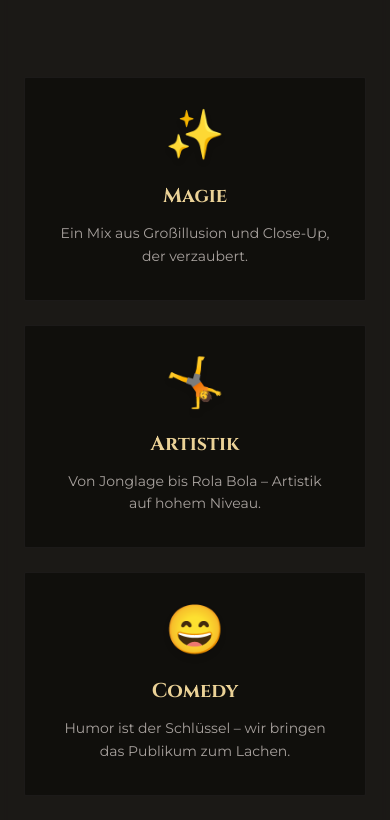
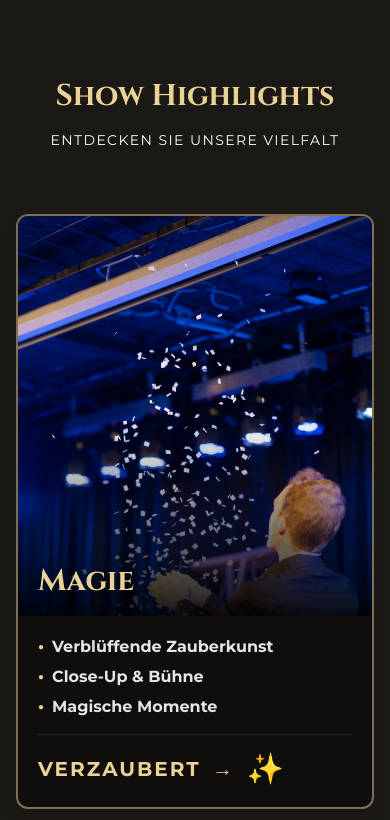
Before and after one commit to blacki2016/duo-website, a React (Vite) app: page /#/ in a window 390 px wide. Shown: the part 960-1780 px from the top of the page. Built offline with nearby package versions, Linux system fonts and the light colour scheme.

Commit message:
highlights

```diff
--- a/pages/Home.tsx
+++ b/pages/Home.tsx
@@ -60,6 +60,88 @@ const LEISTUNGEN = [
     title: "Musik",
     desc: "Live-Elemente mit Ukulele, Klavier und Percussion.",
     icon: "🎵"
+  }
+];
+
+// Show Highlights / Show Data
+const SHOW_DATA = [
+  {
+    title: "Magie",
+    img: `${import.meta.env.BASE_URL}images/limaex.magie.jpg`,
+    features: [
+      "Verblüffende Zauberkunst",
+      "Close-Up & Bühne",
+      "Magische Momente"
+    ],
+    ctaText: "Verzaubert",
+    ctaEmoji: "✨",
+    link: "/magie",
+    imgPos: "object-top"
+  },
+  {
+    title: "Jonglage",
+    img: `${import.meta.env.BASE_URL}images/limaex.jonglage.jpg`,
+    features: [
+      "Hohes Tempo",
+      "Bälle, Keulen & mehr",
+      "Präzision pur"
+    ],
+    ctaText: "Wirbelwind",
+    ctaEmoji: "🤹",
+    link: "/jonglage",
+    imgPos: "object-center"
+  },
+  {
+    title: "Akrobatik",
+    img: `${import.meta.env.BASE_URL}images/limaex.rola.jpg.webp`,
+    features: [
+      "Rola-Rola Show",
+      "Körperbeherrschung",
+      "Balanceakte"
+    ],
+    ctaText: "Balance",
+    ctaEmoji: "🤸",
+    link: "/akrobatik",
+    imgPos: "object-center"
+  },
+  {
+    title: "Comedy",
+    img: `${import.meta.env.BASE_URL}images/limaex.slider2.jpg`,
+    features: [
+      "Lachen garantiert",
+      "Interaktiver Spaß",
+      "Humorvolle Einlagen"
+    ],
+    ctaText: "Lachmuskeln",
+    ctaEmoji: "😂",
+    link: "/comedy",
+    imgPos: "object-top"
+  },
+  {
+    title: "Großillusionen",
+    img: `${import.meta.env.BASE_URL}images/limaex.illusion.jpg`,
+    features: [
+      "Spektakuläre Effekte",
+      "Las Vegas Flair",
+      "Große Bühne"
+    ],
+    ctaText: "Staunen",
+    ctaEmoji: "🎩",
+    link: "/grossillusionen",
+    imgPos: "object-center"
+  },
+  {
+    title: "Musik",
+    img: `${import.meta.env.BASE_URL}images/showformate.limaex.jpg`,
+    features: [
+      "Live Entertainment",
+      "Rhythmische Begleitung",
+      "Atmosphäre"
+    ],
+    ctaText: "Klangvoll",
+    ctaEmoji: "🎵",
+    link: "/musik",
+    imgPos: "object-top"
   }
 ];
 
@@ -249,7 +331,77 @@ const Home: React.FC = () => {
       {/* --- MAIN CONTENT --- */}
       <div className="relative z-20 bg-stone-900/80 backdrop-blur-sm border-t border-[#ebd297]/20 shadow-[0_-20px_60px_rgba(0,0,0,0.8)]">
 
-        {/* 1. KERNKOMPETENZEN */}
+        {/* 1. SHOWHIGHLIGHTS */}
+        <section className="py-24 bg-transparent border-t border-white/5 relative z-10">
+          {/* Lokales Styling für die Hover-Effekte */}
+          <style>{`
+            .show-card:hover .show-card-img {
+                transform: scale(1.03);
+            }
+          `}</style>
+
+          <div className="container mx-auto px-4 md:px-6">
+            <div className="text-center mb-16">
+              <h2 className="text-3xl md:text-5xl font-serif font-bold text-[#ebd297] mb-4">
+                Show Highlights
+              </h2>
+              <p className="text-white max-w-xl mx-auto uppercase tracking-widest text-sm">
+                Entdecken Sie unsere Vielfalt
+              </p>
+            </div>
+
+            {/* Grid angepasst für 6 Items: 1 spaltig (Mobile), 2 spaltig (Tablet), 3 spaltig (Desktop) */}
+            <div className="grid md:grid-cols-2 lg:grid-cols-3 gap-8 max-w-[1600px] mx-auto">
+              {SHOW_DATA.map((show, i) => (
+                <div
+                  key={i}
+                  className="bg-black/40 backdrop-blur-sm rounded-xl overflow-hidden border-2 border-[#ebd29780] hover:border-gold-300 transition-all hover:-translate-y-2 show-card group shadow-lg flex flex-col w-full"
+                >
+                  {/* Image Container */}
+                  <div className="h-[400px] overflow-hidden relative">
+                    <img
+                      src={show.img}
+                      alt={show.title}
+                      className={`w-full h-full object-cover show-card-img transition-transform duration-700 ${show.imgPos}`}
+                    />
+                    <div className="absolute inset-0 bg-gradient-to-t from-black/90 via-transparent to-transparent"></div>
+
+                    {/* Title Overlay */}
+                    <h3 className="absolute bottom-4 left-5 text-3xl font-serif font-bold text-[#ebd297] z-10 drop-shadow-md leading-tight">
+                      {show.title}
+                    </h3>
+                  </div>
+
+                  {/* Content Container */}
+                  <div className="p-5 flex-grow flex flex-col justify-between">
+                    {/* Features List */}
+                    <div className="mb-4 flex-grow space-y-2">
+                      {show.features.map((feature, idx) => (
+                        <p key={idx} className="text-stone-200 text-base font-bold leading-snug flex items-start gap-2">
+                          <span className="text-[#ebd297] mt-[4px] text-[10px]">●</span> {feature}
+                        </p>
+                      ))}
+                    </div>
+
+                    {/* CTA Button */}
+                    <div className="mt-auto pt-4 border-t border-white/10">
+                      <Link
+                        to={show.link}
+                        className="inline-flex items-center gap-3 text-xl font-extrabold text-[#ebd297] hover:text-white transition-colors uppercase tracking-widest w-fit"
+                      >
+                        {show.ctaText}
+                        <span className="transform group-hover:translate-x-1 transition-transform">→</span>
+                        <span className="text-3xl filter drop-shadow-md">{show.ctaEmoji}</span>
+                      </Link>
+                    </div>
+                  </div>
+                </div>
+              ))}
+            </div>
+          </div>
+        </section>
+
+        {/* 2. KERNKOMPETENZEN */}
         <section className="py-24 container mx-auto px-6">
           <div className="grid grid-cols-1 md:grid-cols-2 lg:grid-cols-4 gap-6">
             {LEISTUNGEN.map((leistung, idx) => (
@@ -262,7 +414,7 @@ const Home: React.FC = () => {
           </div>
         </section>
 
-        {/* 2. SHOWREEL VIDEO */}
+        {/* 3. SHOWREEL VIDEO */}
         <section className="py-20 bg-black/30">
           <div className="container mx-auto px-6 text-center">
             <span className="text-[#ebd297] text-sm font-bold tracking-widest uppercase">Erlebe uns Live</span>
@@ -282,7 +434,7 @@ const Home: React.FC = () => {
           </div>
         </section>
 
-        {/* 3. SHOW FORMATE */}
+        {/* 4. SHOW FORMATE */}
         <section className="py-24 container mx-auto px-6">
           <div className="text-center mb-16">
             <h2 className="text-3xl md:text-5xl font-cinzel font-bold text-white mb-4">Showformate</h2>
@@ -315,7 +467,7 @@ const Home: React.FC = () => {
           </div>
         </section>
 
-        {/* 4. USP */}
+        {/* 5. USP */}
         <section className="py-24 bg-[#ebd297]/5 border-y border-[#ebd297]/10">
           <div className="container mx-auto px-6">
             <div className="grid md:grid-cols-3 gap-12 text-center">
@@ -332,7 +484,7 @@ const Home: React.FC = () => {
           </div>
         </section>
 
-        {/* 5. PROFIL */}
+        {/* 6. PROFIL */}
         <section className="py-24 container mx-auto px-6">
           <div className="flex flex-col md:flex-row gap-12 items-center max-w-6xl mx-auto bg-black/40 p-8 md:p-12 rounded-2xl border border-white/5">
             <div className="w-full md:w-1/2 aspect-square md:aspect-[4/5] relative rounded-lg overflow-hidden shadow-xl border border-white/10">
@@ -359,7 +511,7 @@ const Home: React.FC = () => {
           </div>
         </section>
 
-        {/* 6. KONTAKT */}
+        {/* 7. KONTAKT */}
         <section className="py-24 text-center">
           <div className="container mx-auto px-6">
             <div className="max-w-4xl mx-auto bg-gradient-to-br from-[#1a1a1a] to-black border border-[#ebd297]/30 p-10 md:p-20 rounded-3xl relative overflow-hidden shadow-2xl">
```
